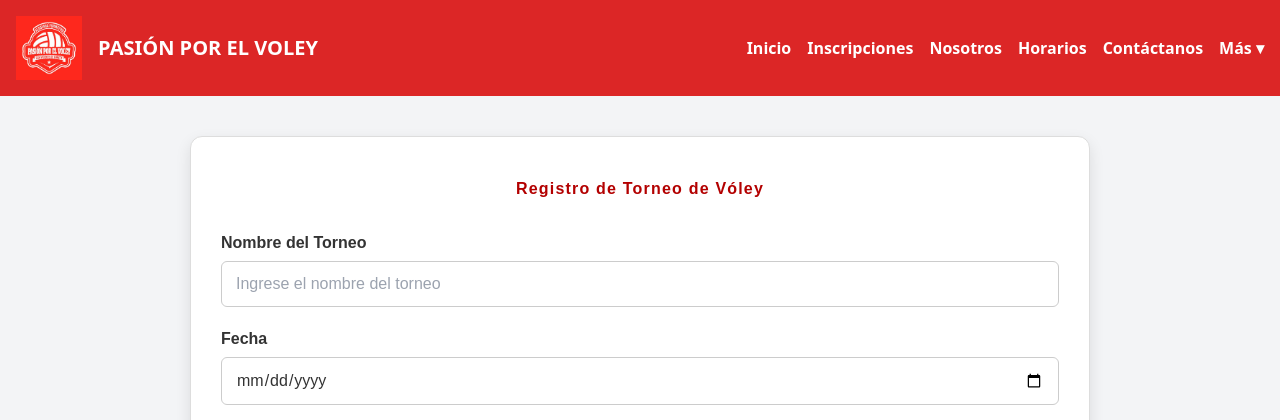
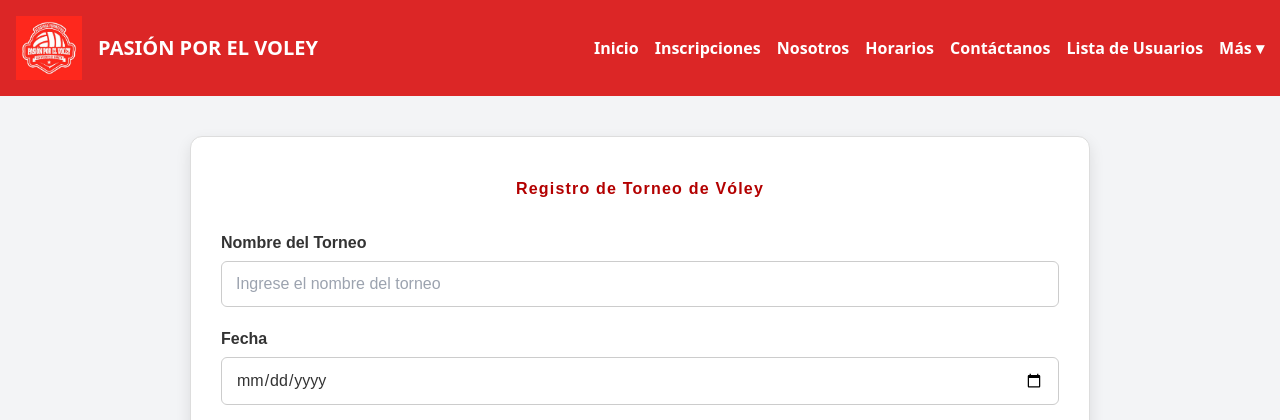
Before and after one commit to BrandoLucana/MI_REPOSITORIO, a Flask app: page /registro-torneo in a window 1280 px wide. Shown: the top 420 px of the page. Run offline with Flask 3, Linux system fonts and the light colour scheme; data that the repository does not hold is empty; some libraries are stand-ins or nearby versions.

Commit message:
fix: form correction

```diff
--- a/templates/registro_torneo.html
+++ b/templates/registro_torneo.html
@@ -31,6 +31,7 @@
           <li><a href="/nosotros" class="relative pb-1 hover:text-gray-300 hover:border-b-2 hover:border-white transition-all duration-200">Nosotros</a></li>
           <li><a href="/horarios" class="relative pb-1 hover:text-gray-300 hover:border-b-2 hover:border-white transition-all duration-200">Horarios</a></li>
           <li><a href="/contactanos" class="relative pb-1 hover:text-gray-300 hover:border-b-2 hover:border-white transition-all duration-200">Contáctanos</a></li>
+          <li><a href="/lista_usuarios" class="relative pb-1 hover:text-gray-300 hover:border-b-2 hover:border-white transition-all duration-200">Lista de Usuarios</a></li>
           <li class="relative group"><a href="/mas" class="relative pb-1 hover:text-gray-300 hover:border-b-2 hover:border-white transition-all duration-200">Más ▾</a>
             <div class="absolute hidden group-hover:block bg-white shadow-md rounded mt-2 w-48 text-gray-800 z-50">
               <a href="/torneos" class="block px-4 py-2 hover:bg-gray-100">Torneos</a>
@@ -55,6 +56,7 @@
         <li><a href="/donde_estamos" class="block py-2 px-4 hover:bg-red-800 font-bold">Dónde Estamos</a></li>
         <li><a href="/contactanos" class="block py-2 px-4 hover:bg-red-800 font-bold">Contáctanos</a></li>
         <li><a href="/torneos" class="hover:text-gray-300 font-bold">Torneos</a></li>
+        <li><a href="/lista_usuarios" class="block py-2 px-4 hover:bg-red-800 font-bold">Lista de Usuarios</a></li>
         <li class="relative group w-full text-center">
           <a href="/mas" class="block py-2 px-4 hover:bg-red-800 font-bold">Más</a>
           <div class="hidden group-hover:block bg-white shadow-md rounded mt-2 w-48 absolute left-1/2 transform -translate-x-1/2 text-gray-800">
```
